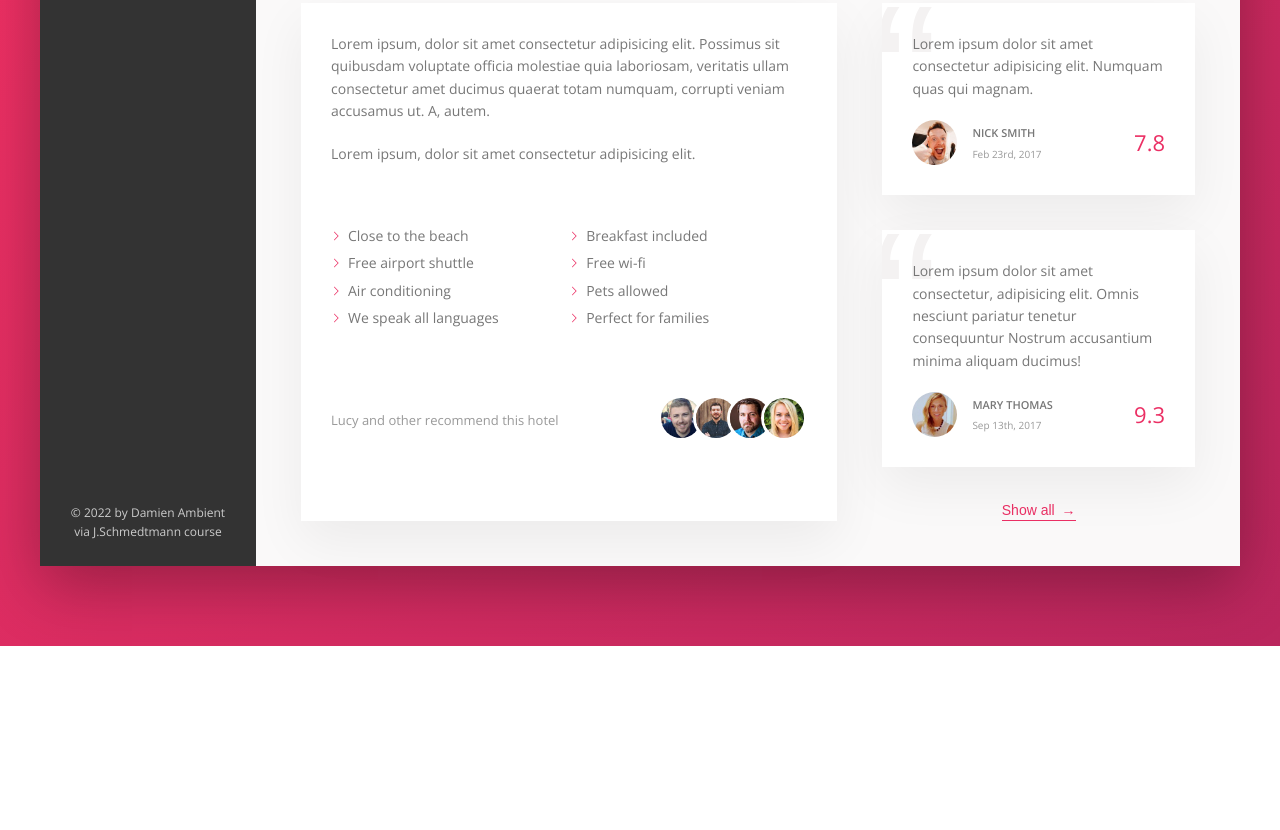
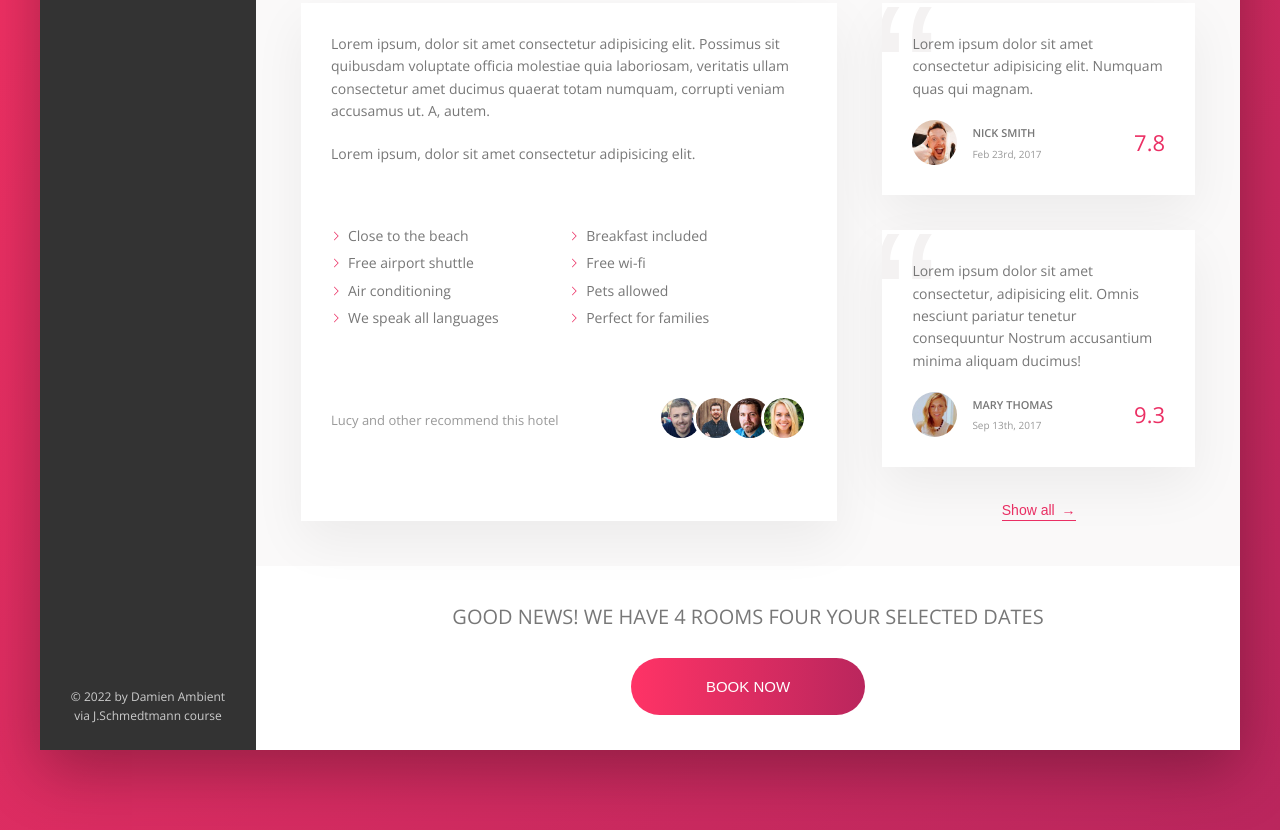
Before and after one commit to DamienAmbient/css-flex, a website: page index.html in a window 1280 px wide. Shown: the part 643-1473 px from the top of the page. Before the commit the page ends 1289 px from the top, so only its background shows below. Drawn offline with nearby package versions, Linux system fonts and the light colour scheme.

Commit message:
desktop finish

```diff
--- a/index.html
+++ b/index.html
@@ -213,6 +213,14 @@
 
                         <button class="btn-inline">Show all <span>&rarr;</span></button>
                     </div>
+
+                </div>
+                <div class="cta">
+                    <h2 class="cta__book-now">Good news! We have 4 rooms four your selected dates</h2>
+                    <button class="btn">
+                        <span class="btn__visible">Book now</span>
+                        <span class="btn__invisible">Only 4 rooms left</span>
+                    </button>
                 </div>
             </main>
         </div>
--- a/sass/_components.scss
+++ b/sass/_components.scss
@@ -440,3 +440,74 @@
     z-index: 1;
   }
 }
+
+//////////////////// CTA
+///
+
+.cta {
+  padding: 3.5rem;
+  text-align: center;
+
+  &__book-now {
+    font-size: 2rem;
+    font-weight: 300;
+    text-transform: uppercase;
+    margin-bottom: 2.5rem;
+  }
+}
+
+.btn {
+  font-size: 1.5rem;
+  font-weight: 300;
+  text-transform: uppercase;
+  border-radius: 100px;
+  border: none;
+  background-image: linear-gradient(
+    to right,
+    var(--color-primary-light),
+    var(--color-primary-dark)
+  );
+  color: #fff;
+  position: relative;
+  overflow: hidden;
+  cursor: pointer;
+
+  & > * {
+    display: inline-block;
+    width: 100%;
+    height: 100%;
+    transition: all 0.2s;
+  }
+
+  &__visible {
+    padding: 2rem 7.5rem;
+  }
+
+  &__invisible {
+    position: absolute;
+    padding: 2rem 0;
+    left: 0;
+    top: -100%;
+  }
+
+  &:hover {
+    background-image: linear-gradient(
+      to right,
+      var(--color-primary-dark),
+      var(--color-primary-light)
+    );
+  }
+
+  &:hover &__visible {
+    transform: translateY(100%);
+  }
+
+  &:hover &__invisible {
+    top: 0;
+  }
+
+  &:focus {
+    outline: none;
+    animation: pulsate 1s infinite;
+  }
+}
```
Also changed, not shown: css/style.css.
